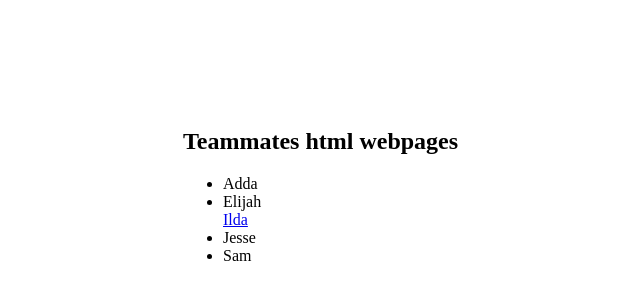
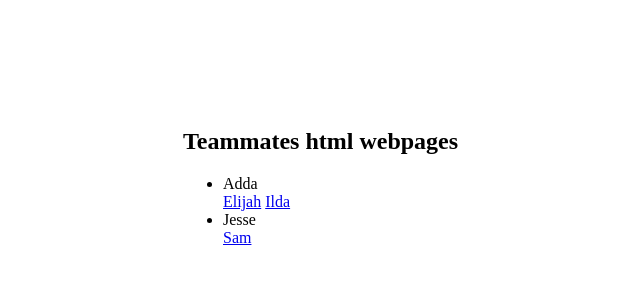
Before and after one commit to ildak-systems/ildak.github.io, a plain HTML site: page index.html in a window 1280 px wide. Shown: the part 188-488 px from the top of the page, without its empty margins (141-781 px from the left). Drawn offline with Linux system fonts and the light colour scheme.

Commit message:
linked html accordingly

```diff
--- a/index.html
+++ b/index.html
@@ -9,10 +9,10 @@
         <h2>Teammates html webpages</h2>
         <ul>
             <li>Adda</li>
-            <li>Elijah</li>
+            <a href="elijah.html">Elijah</a>
             <a href="ilda.html">Ilda</a>
             <li>Jesse</li>
-            <li>Sam</li>
+            <a href="sam.html">Sam</a>
         </ul>
     </div>
 </body>
```
